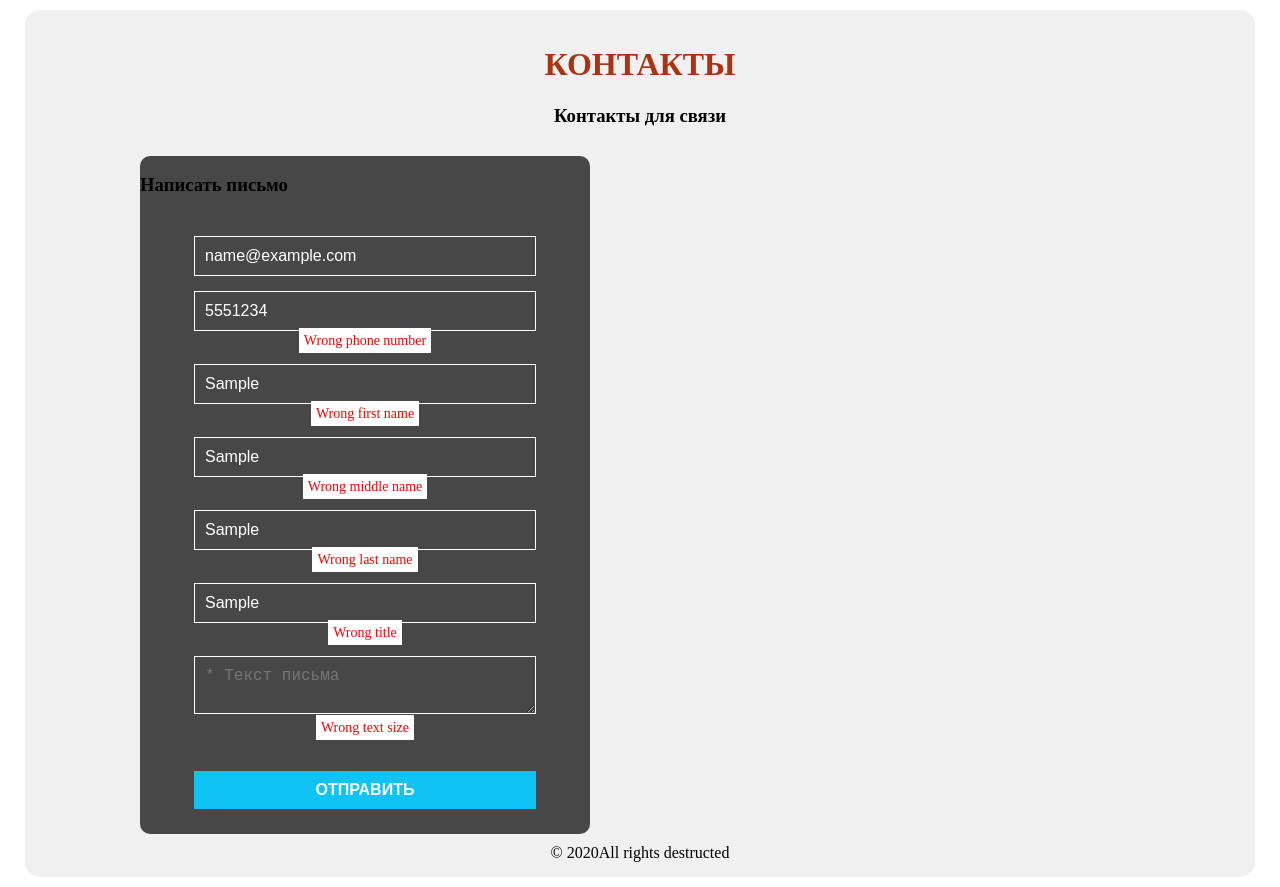
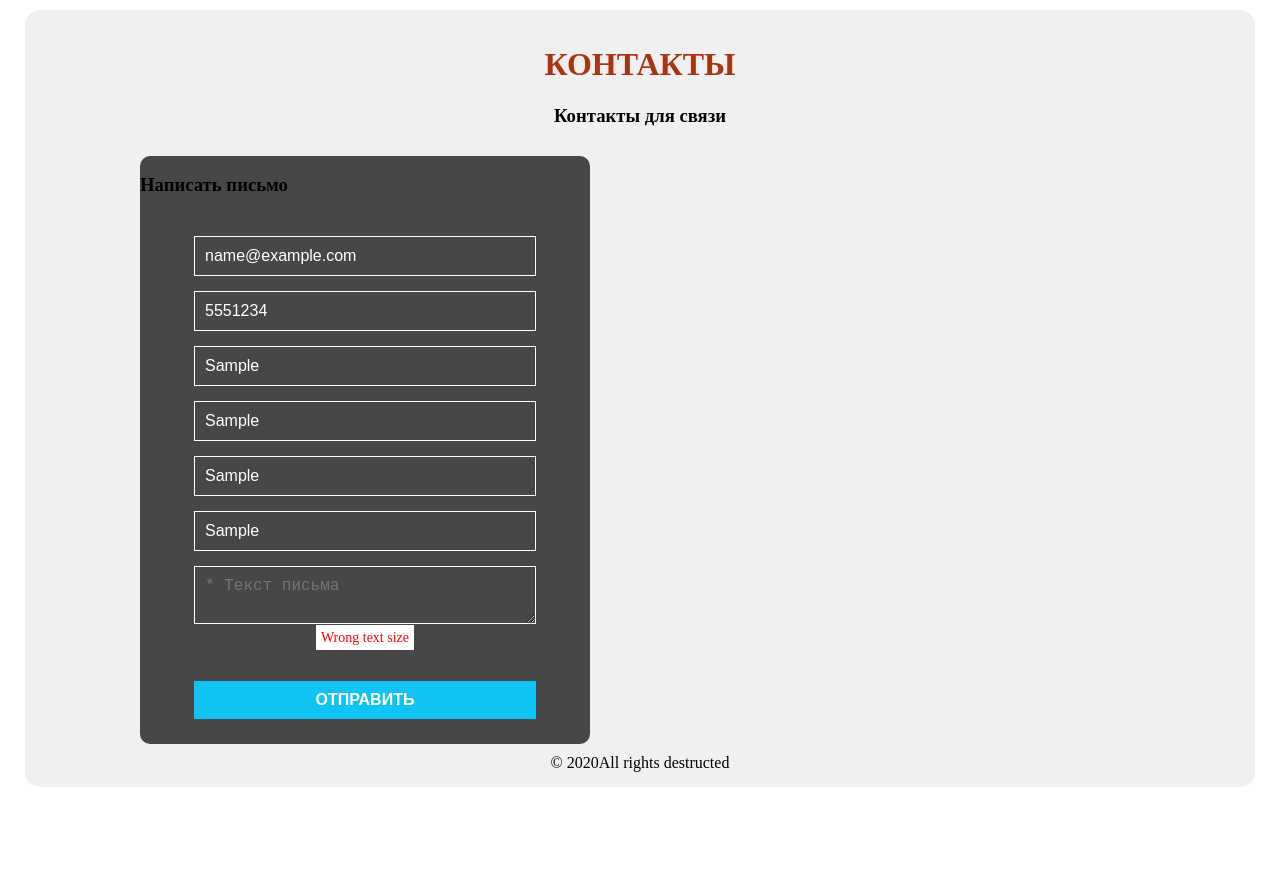
Before and after one commit to svoyparen/nuxtcontacts, a Nuxt app: page / in a window 1280 px wide. Both pictures are taken after typing "name@example.com", "5551234", "Sample", "Sample", "Sample", "Sample" into the empty fields and a click on the button "ОТПРАВИТЬ". After the commit the page ends 800 px from the top, so only its background shows below. Built offline with nearby package versions, Linux system fonts and the light colour scheme.

Commit message:
Add files via upload

```diff
--- a/components/FormInput.vue
+++ b/components/FormInput.vue
@@ -8,25 +8,30 @@
 			type="text"
 			:placeholder="htmlPlaceholder"
 			v-model.trim="realValue"
+			:count="counter"
 		>
 		<input
 			v-else-if="type === 'email'"
 			type="email"
 			:placeholder="htmlPlaceholder"
 			v-model.trim="realValue"
+			:count="counter"
 		>
 		<input
 			v-else-if="type === 'tel'"
 			type="tel"
 			:placeholder="htmlPlaceholder"
 			v-model.trim="realValue"
+			:count="counter"
 		>
 		<textarea
 			v-else-if="type === 'text'"
 			:placeholder="htmlPlaceholder"
 			v-model.trim="realValue"
+			:count="counter"
 		></textarea>
-		<span class="invalid" v-if="this.isValid === false" :count="setCount" >{{ message }}</span>
+		<!-- свойство count было в теге span для уменьшения количества кода. По идее, как-то можно сделать наследование в компонентах? -->
+		<span class="invalid" v-if="this.isValid === false" >{{ message }}</span>
 	</div>
 </template>
 
@@ -39,12 +44,12 @@
 			type: { type: String, default: 'field' },
 			required: { type: Boolean, default: false },
 			message: { type: String, default: null },
+			count: { type: Number, default: null },
 		},
 
 		data: () => ({
 			realValue: null,
 			isValid: true,
-			count: { type: Number, default: null },
 		}),
 
 		computed: {
@@ -64,7 +69,7 @@
 				return this.placeholder
 			},
 
-			setCount() {
+			counter() {
 				if ( this.type === 'tel' ) {
 					this.count = 11
 				} else if ( this.type === 'field' || this.type === 'email' ) {
@@ -94,26 +99,41 @@
 		},
 
 		methods: {
+
 			validation() {
 				if( this.type === 'tel' ) {
-					this.isValid =  this.realValue.length === this.count || ( !this.required && this.realValue.length === 0 )
+					this.isValid =  !this.required || ( this.realValue.length === this.counter )
 				}
 				else if ( this.type === 'email' ) {
-					this.isValid = (this.realValue.length > 0) && (this.realValue.length < 255)
+					this.isValid = (this.realValue.length > 0) && (this.realValue.length < this.counter )
 				}
 				else if ( this.type === 'text' ) {
-					this.isValid = this.realValue.length > 0 && this.realValue.length < this.count
+					this.isValid = !this.required || ( this.realValue.length > 0 && this.realValue.length < this.counter )
 				}
 				else {
-					this.isValid = ( this.realValue.length > 0 && this.realValue.length < this.count ) || ( !this.required && this.realValue.length === 0 )
+					this.isValid = !this.required || ( this.realValue.length > 0 && this.realValue.length < this.counter )
 				}
 				return this.isValid
 			},
+
+			/*
+			validation() {
+				if( this.type === 'tel' ) {
+					this.isValid =  this.realValue.length === this.counter || ( !this.required && this.realValue.length === 0 )
+				}
+				else if ( this.type === 'email' ) {
+					this.isValid = (this.realValue.length > 0) && (this.realValue.length < this.counter )
+				}
+				else if ( this.type === 'text' ) {
+					this.isValid = this.realValue.length > 0 && this.realValue.length < this.counter
+				}
+				else {
+					this.isValid = ( this.realValue.length > 0 && this.realValue.length < this.counter ) || ( !this.required && this.realValue.length === 0 )
+				}
+				return this.isValid
+			},
+			*/
 		},
 	}
 
 </script>
-
-<style>
-
-</style>
```
